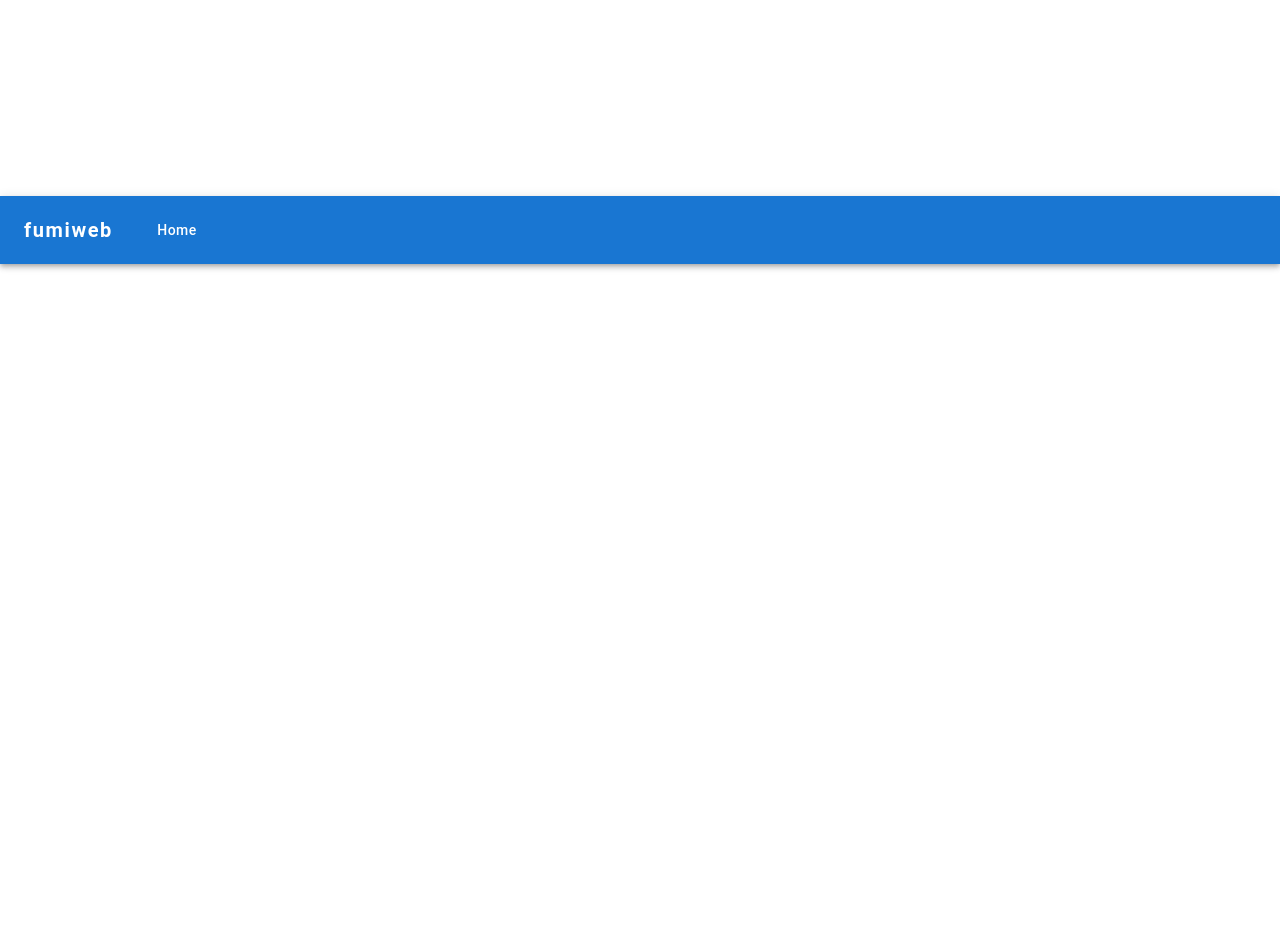
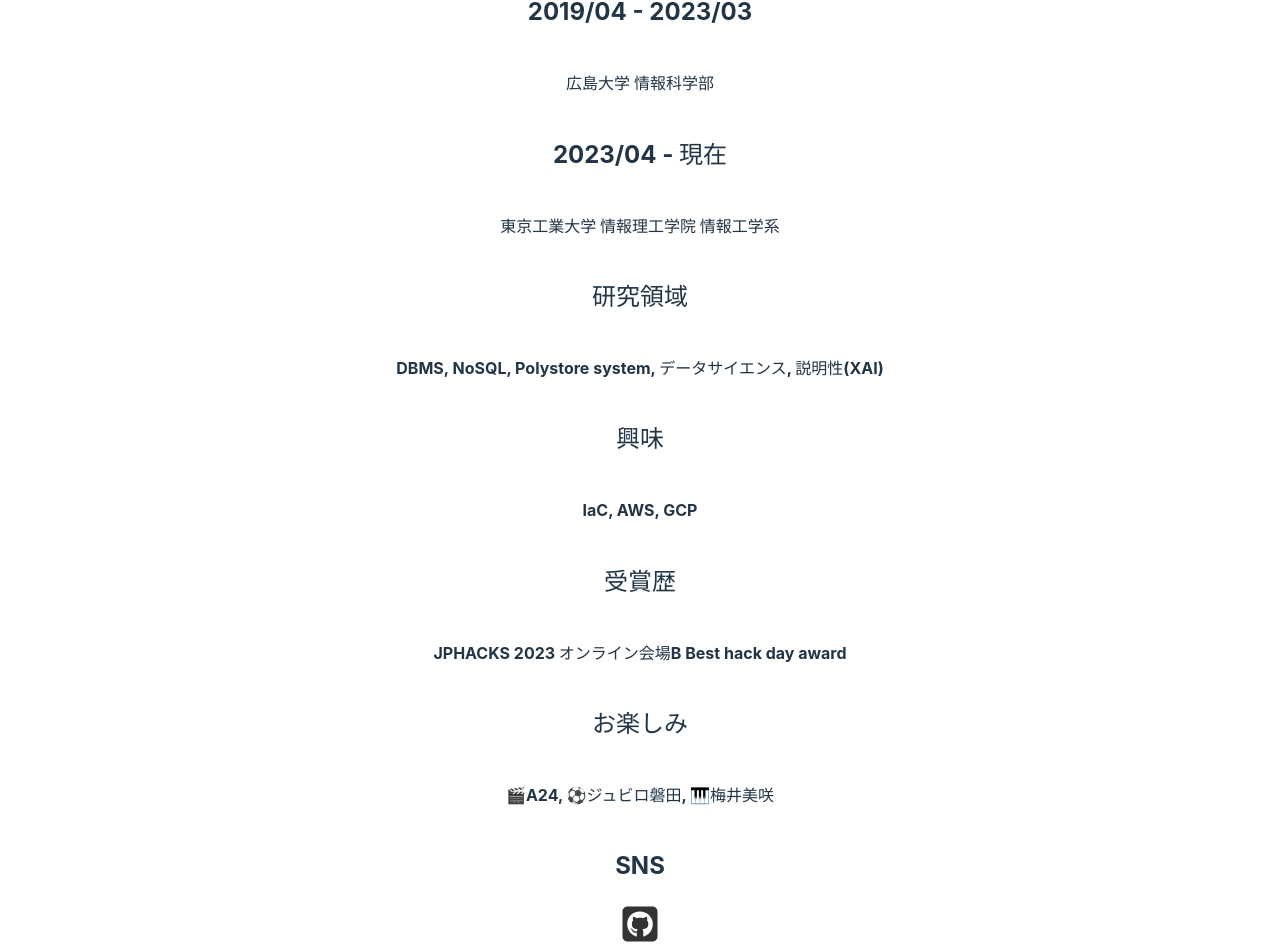
Before and after one commit to yamashitafumihiro/fumiweb-vitest, a React (Vite) app in the folder frontend/: page /about in a window 1280 px wide. Before the commit this address had no page. Shown: the part 170-1118 px from the top of the page. Before the commit the page ends 800 px from the top, so only its background shows below. Built offline with nearby package versions, Linux system fonts and the light colour scheme.

Commit message:
自己紹介ページを作成してAppにルートを追加

```diff
--- a/frontend/src/App.tsx
+++ b/frontend/src/App.tsx
@@ -4,6 +4,7 @@ import React, {Suspense} from "react";
 import {BrowserRouter, Navigate, Route, Routes} from "react-router-dom";
 import HomePage from "./components/HomePage.tsx";
 import Navbar from "./components/Navbar.tsx";
+import AboutPage from "./components/About.tsx";
 
 const Loading: React.FC = () => {
     return (
@@ -22,6 +23,7 @@ const App: React.FC = () => {
                 <Routes>
                     <Route path="/" element={<Navigate to="/home" replace/>}></Route>
                     <Route path="/home" element={<HomePage/>}></Route>
+                    <Route path="/about" element={<AboutPage/>}></Route>
                 </Routes>
             </BrowserRouter>
         </Suspense>
--- a/frontend/src/components/About.tsx
+++ b/frontend/src/components/About.tsx
@@ -0,0 +1,45 @@
+import React, {useEffect, useState} from "react";
+import {Box} from "@mui/material";
+import ReactMarkdown from "react-markdown";
+import remarkGfm from "remark-gfm";
+import {useWindowSize} from "../hooks/useWindowSize.tsx";
+import {FontAwesomeIcon} from '@fortawesome/react-fontawesome';
+import {faGithubSquare} from '@fortawesome/free-brands-svg-icons'
+
+
+const AboutPage: React.FC = () => {
+    const [markdownContent, setMarkdownContent] = useState("");
+    const [width, height] = useWindowSize();
+
+    useEffect(() => {
+        fetch("/aboutMySelf.md")
+            .then(response => response.text())
+            .then(text => setMarkdownContent(text));
+    }, []);
+
+    return (
+        <Box sx={{
+            margin: 'auto',
+            width: width * 0.8,
+            maxWidth: '1000px',
+            height: height,
+            display: 'flex',
+            flexDirection: 'column',
+            alignItem: 'center'
+        }}>
+            <ReactMarkdown remarkPlugins={[remarkGfm]}>{markdownContent}</ReactMarkdown>
+            <a href="https://github.com/yamashitafumihiro">
+                <FontAwesomeIcon
+                    color="#333"
+                    style={{
+                        height: 40,
+                        width: 40
+                    }}
+                    icon={faGithubSquare}/>
+            </a>
+
+        </Box>
+    );
+}
+
+export default AboutPage;
```
